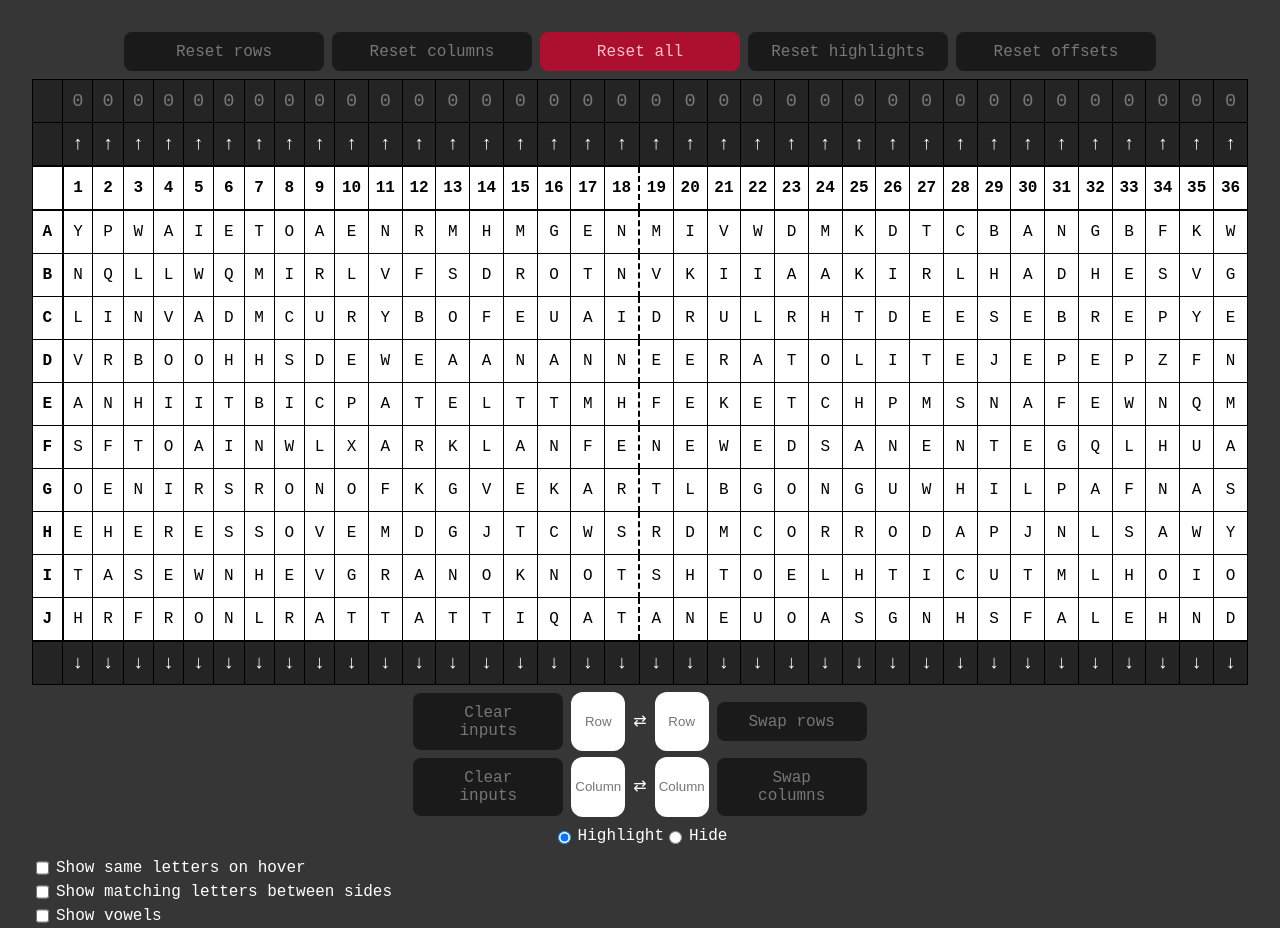
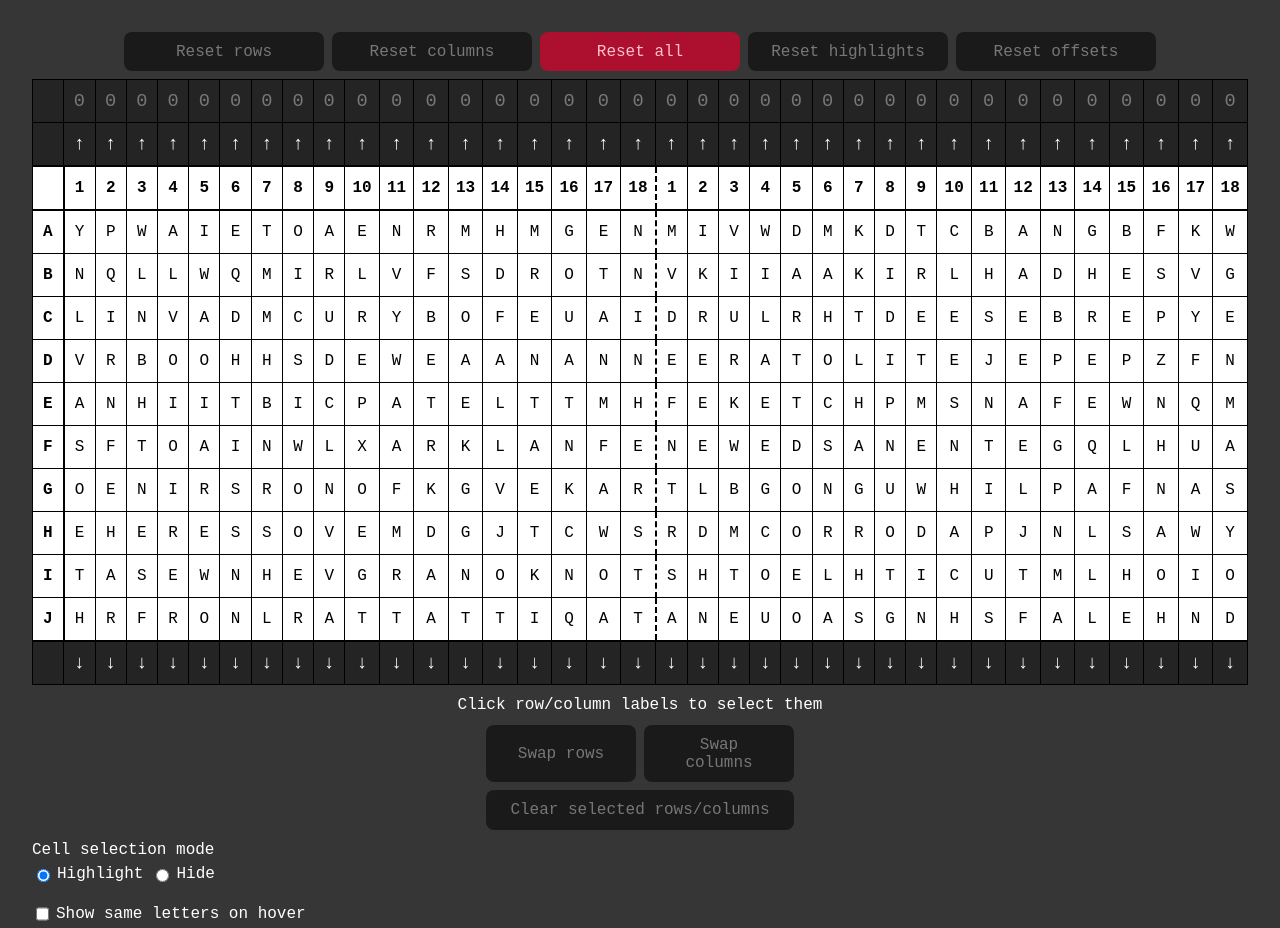
Before and after one commit to d-as/ctc-th, a React (Vite) app: page / in a window 1280 px wide. Shown: the top 928 px of the page. Built offline with nearby package versions, Linux system fonts and the light colour scheme.

Commit message:
More UI tweaks

```diff
--- a/src/App.scss
+++ b/src/App.scss
@@ -15,30 +15,4 @@
     width: 150px;
     color: white;
   }
-
-  input {
-    text-align: center;
-    border-radius: 12px;
-    border: none;
-  }
 }
-
-.swap {
-  display: flex;
-  justify-content: center;
-  color: white;
-
-  input {
-    width: 50px;
-  }
-
-  &-gap {
-    display: flex;
-    align-items: center;
-    gap: 8px;
-
-    input {
-      height: 100%;
-    }
-  }
-}
--- a/src/App.tsx
+++ b/src/App.tsx
@@ -34,7 +34,7 @@ enum LocalStorageKey {
   SHOW_VOWELS = 'showVowels',
 }
 
-const VERSION_TEXT = 'v0.3.9 / DAS#0437';
+const VERSION_TEXT = 'v0.4.0 / DAS#0437';
 const VERSION_TEXT_TITLE = 'Discord Tag'
 
 const App = () => {
@@ -65,10 +65,13 @@ const App = () => {
     return letter.charCodeAt(0) - 'A'.charCodeAt(0) + 1;
   }
 
-  const getCell = (row: number, col: number): string => {
+  const getCell = (row: number, col: number, visual = false): string => {
     if (row === 0 && col === 0) {
       return ''
     } else if (row === 0) {
+      if (visual) {
+        return (col > 18 ? (col - 18) : col).toString();
+      }
       return col.toString();
     } else if (col === 0) {
       return indexToLetter(row);
@@ -295,12 +298,9 @@ const App = () => {
     }
   };
 
-  const clearSwapRowInputs = () => {
+  const clearSelectedRowsAndCols = () => {
     setSwapRowFrom('');
     setSwapRowTo('');
-  };
-
-  const clearSwapColInputs = () => {
     setSwapColFrom('');
     setSwapColTo('');
   };
@@ -505,7 +505,7 @@ const App = () => {
                 onMouseEnter={() => hoverCell(row, col, true)}
                 onMouseLeave={() => hoverCell(row, col, false)}
               >
-                {getCell(row, col)}
+                {getCell(row, col, true)}
               </td>
             ))}
             </tr>)
@@ -525,65 +525,37 @@ const App = () => {
           </tr>
         </tfoot>
       </table>
-      <div className="swap">
-        <span className="swap-gap">
-          <button
-            onClick={() => clearSwapRowInputs()}
-            disabled={!swapRowFrom && !swapRowTo}
-          >
-            Clear inputs
-          </button>
-          <input
-            value={swapRowFrom}
-            onChange={e => setSwapRowFrom(e.target.value)}
-            maxLength={1}
-            placeholder="Row"
-          />
-          ⇄
-          <input
-            value={swapRowTo}
-            onChange={e => setSwapRowTo(e.target.value)}
-            maxLength={1}
-            placeholder="Row"
-          />
+      <span className="white">
+        Click row/column labels to select them
+      </span>
+      <div className="option-row">
         <button
           onClick={() => swapRows()}
           disabled={!swapRowFrom.trim() || !swapRowTo.trim()}
         >
           Swap rows
         </button>
-        </span>
-      </div>
-      <div className="swap">
-        <span className="swap-gap">
-          <button
-            onClick={() => clearSwapColInputs()}
-            disabled={!swapColFrom && !swapColTo}
-          >
-            Clear inputs
-          </button>
-          <input
-            value={swapColFrom}
-            onChange={e => setSwapColFrom(e.target.value)}
-            maxLength={2}
-            placeholder="Column"
-          />
-          ⇄
-          <input
-            value={swapColTo}
-            onChange={e => setSwapColTo(e.target.value)}
-            maxLength={2}
-            placeholder="Column"
-          />
         <button
           onClick={() => swapCols()}
           disabled={!swapColFrom.trim() || !swapColTo.trim()}
         >
           Swap columns
         </button>
+      </div>
+      <div className="option-row">
+        <button
+          onClick={() => clearSelectedRowsAndCols()}
+          disabled={!swapRowFrom && !swapRowTo && !swapColFrom && !swapColTo}
+          className="wide-button"
+        >
+          Clear selected rows/columns
+        </button>
+      </div>
+      <div className="options-container">
+        <span className="option-row">
+          Cell selection mode
         </span>
-      </div>
-      <div className="highlight-container">
+        <span className="option-row">
           <label>
             <input
               type="radio"
@@ -600,8 +572,8 @@ const App = () => {
             />
             Hide
           </label>
-      </div>
-      <div className="options-container">
+        </span>
+        <div className="spacer"></div>
         <span className="option-row">
           <label>
             <input
--- a/src/index.scss
+++ b/src/index.scss
@@ -17,10 +17,10 @@ a {
   font-weight: 500;
   color: #646cff;
   text-decoration: inherit;
-}
 
-a:hover {
-  color: #535bf2;
+  &:hover {
+    color: #535bf2;
+  }
 }
 
 body {
@@ -223,17 +223,6 @@ td {
   background-color: hsl(348, 83%, 37%);
 }
 
-.highlight-container {
-  display: flex;
-  justify-content: center;
-  color: white;
-
-  label {
-    display: flex;
-    gap: 4px;
-  }
-}
-
 .version-container {
   display: flex;
   justify-content: flex-end;
@@ -264,13 +253,26 @@ td {
   display: flex;
   justify-content: center;
   color: white;
+  gap: 8px;
 
   label {
     display: flex;
     gap: 4px;
+  }
+
+  button.wide-button {
+    width: 308px;
   }
 }
 
 .cursor-pointer {
   cursor: pointer;
 }
+
+.white {
+  color: white;
+}
+
+.spacer {
+  height: 1rem;
+}
```
Lines whose indentation alone changed are shown as unchanged.
